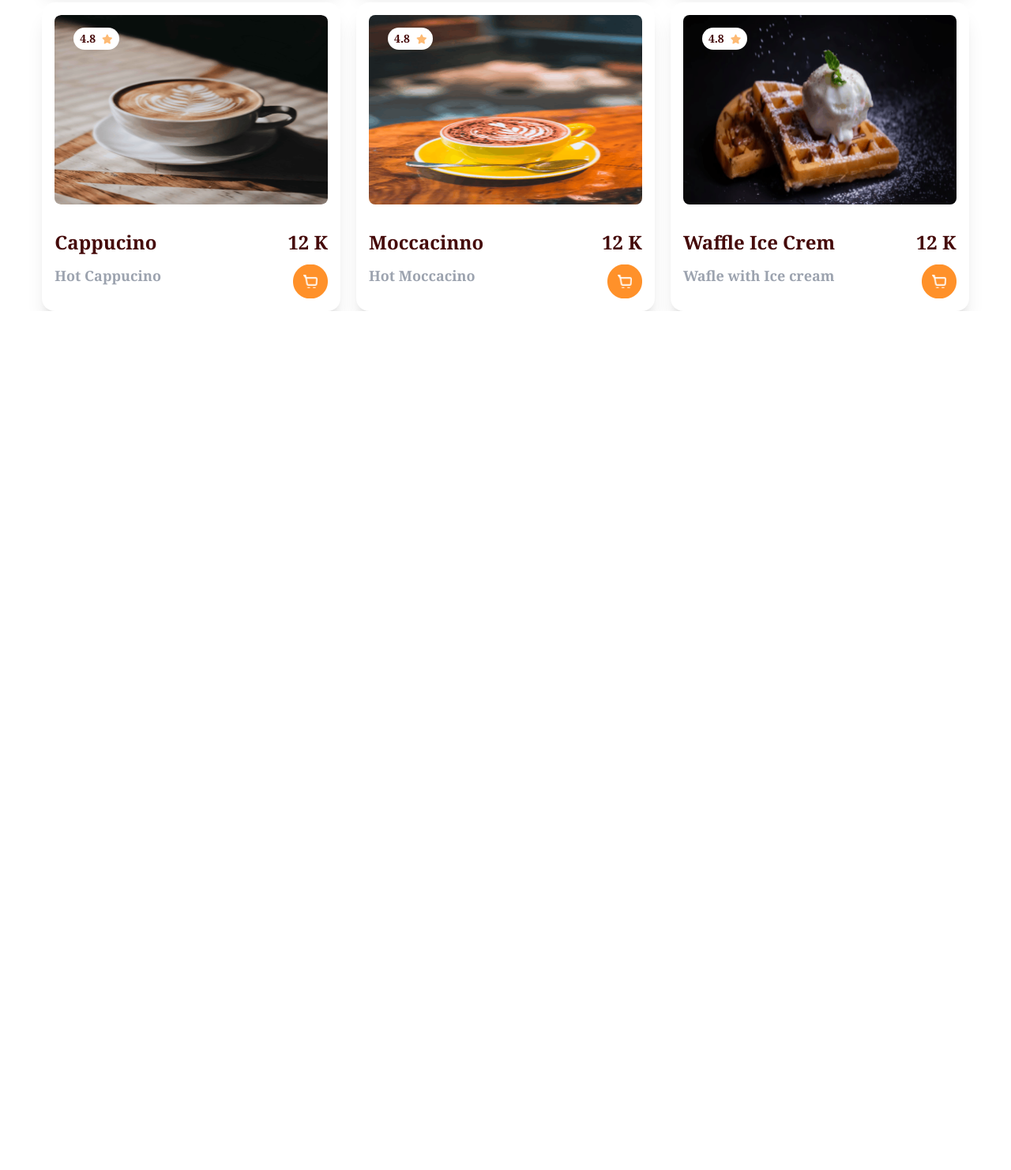
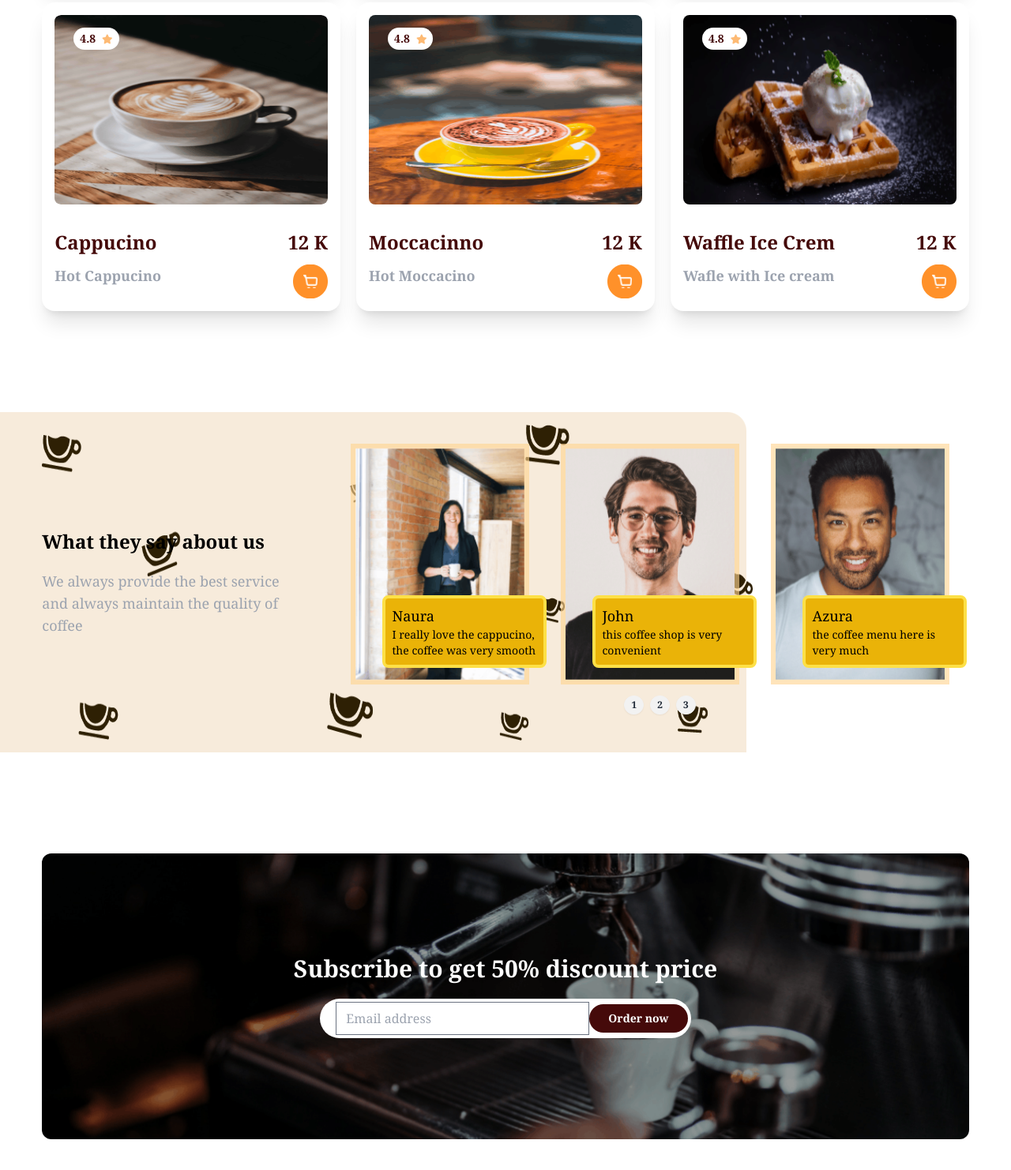
Before and after one commit to 198Jony/Cafe-street-Website, a plain HTML site: page index.html in a window 1280 px wide. Shown: the part 3111-4593 px from the top of the page at 79% size. Before the commit the page ends 3505 px from the top, so only its background shows below. Drawn offline with nearby package versions, Linux system fonts and the light colour scheme.

Commit message:
completed upto footer section

```diff
--- a/index.html
+++ b/index.html
@@ -221,7 +221,8 @@
             </div>
         </section>
 
-        <section class="pt-32">
+        <!--menu section-->
+        <section class="py-32">
              <div class="container mx-auto w-11/12">
                 <div>
                   <h2 class="text-red-950 font-semibold text-xl md:text-2xl text-center lg:text-left ">Special menu <span class="border-b-4 border-orange-400">for you</span></h2>
@@ -368,10 +369,68 @@
                 </div>
              </div>
         </section>
+
+        <!--say about section-->
+        <section class="bg-[url('images/Rectangle.png')] bg-no-repeat ">
+           <div class="container mx-auto w-11/12 bg-[url('images/Exclude.png')] bg-[length:900px_400px] bg-left bg-no-repeat">
+              <div class="grid grid-cols-1 lg:grid lg:grid-cols-3 items-center">
+                  <div>
+                      <h4 class="text-xl md:text-2xl font-semibold text-black">What they say about us</h4>
+                      <p class="text-sm md:text-lg text-gray-400 font-normal mt-5">We always provide the best service<br> and always maintain the quality of<br> coffee</p>
+                  </div>
+                  <div class="col-span-2 py-10 mx-auto md:mx-0">
+                    <div class="carousel w-full">
+                      <div class="grid grid-cols-1 md:grid md:grid-cols-3 gap-10">
+                        <div id="item1" class="carousel-item w-full relative">
+                            <img class="w-full" src="images\unsplash_b3AYk8HKCl0.png" alt="">
+                            <div class="absolute p-2 bg-yellow-500  left-10 top-48 w-52 border-4 border-yellow-300 rounded-lg">
+                              <h4 class="text-black text-sm md:text-lg font-medium">Naura</h4>
+                              <p class="text-black text-xs md:text-sm font-normal">I really love the cappucino,<br> the coffee was very smooth  </p>
+                            </div>
+                        </div>
+                        <div id="item2" class="carousel-item w-full relative">
+                          <img class="w-full" src="images\unsplash_iEEBWgY_6lA.png" alt=""/>
+                          <div class="absolute p-2 bg-yellow-500  left-10 top-48 w-52 border-4 border-yellow-300 rounded-lg">
+                            <h4 class="text-black text-sm md:text-lg font-medium">John</h4>
+                            <p class="text-black text-xs md:text-sm font-normal">this coffee shop is very<br> convenient</p>
+                          </div>
+                        </div>
+                        <div id="item3" class="carousel-item w-full relative">
+                          <img class="w-full" src="images\unsplash_SJvDxw0azqw.png" alt=""/>
+                          <div class="absolute p-2 bg-yellow-500  left-10 top-48 w-52 border-4 border-yellow-300 rounded-lg">
+                            <h4 class="text-black text-sm md:text-lg font-medium">Azura</h4>
+                            <p class="text-black text-xs md:text-sm font-normal">the coffee menu here is<br> very much</p>
+                          </div>
+                        </div>
+                      </div>
+                    </div>
+                    <div class="flex w-full justify-center gap-2 py-2">
+                      <a href="#item1" class="btn btn-xs rounded-full hover:bg-orange-500">1</a>
+                      <a href="#item2" class="btn btn-xs rounded-full hover:bg-orange-500">2</a>
+                      <a href="#item3" class="btn btn-xs rounded-full hover:bg-orange-500">3</a>
+                    </div>
+                  </div>
+                  <div>
+
+                  </div>
+              </div>
+           </div>
+        </section>
      </main>
 
-     <footer>
+     <footer class="py-32">
+        <div class="container mx-auto w-11/12 bg-[url('images/unsplash_ftA71vetxuo.png')] bg-no-repeat bg-cover bg-center py-32 rounded-xl">
+          <div>
+            <div class="text-center flex flex-col justify-center items-center">
+              <h2 class="text-white font-semibold text-3xl">Subscribe to get 50% discount price</h2>
+              <div class=" flex justify-between w-2/5 items-center rounded-full px-1 py-1 bg-white mt-5">
+                 <input class="w-full ml-4" type="email" name="email" id="" placeholder="Email address">
+                 <button class="bg-red-950 rounded-full w-44 p-2 text-white font-semibold text-sm">Order now</button>
+              </div>
+          </div>
+          </div>
 
+        </div>
      </footer>
 
 <script src="https://cdn.tailwindcss.com"></script>
```
Also changed, not shown: images/Rectangle.png (added), images/unsplash_SJvDxw0azqw.png (added), images/unsplash_b3AYk8HKCl0.png (added), images/unsplash_iEEBWgY_6lA.png (added).
